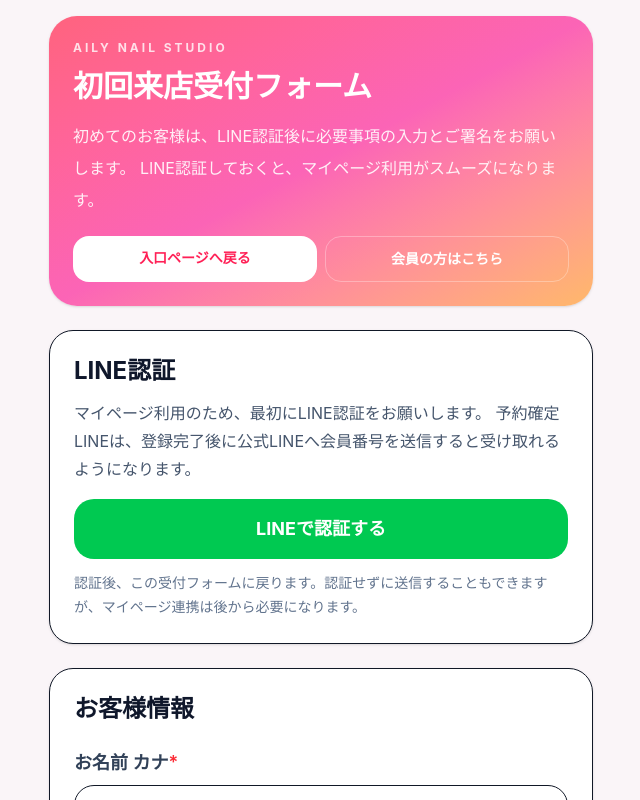
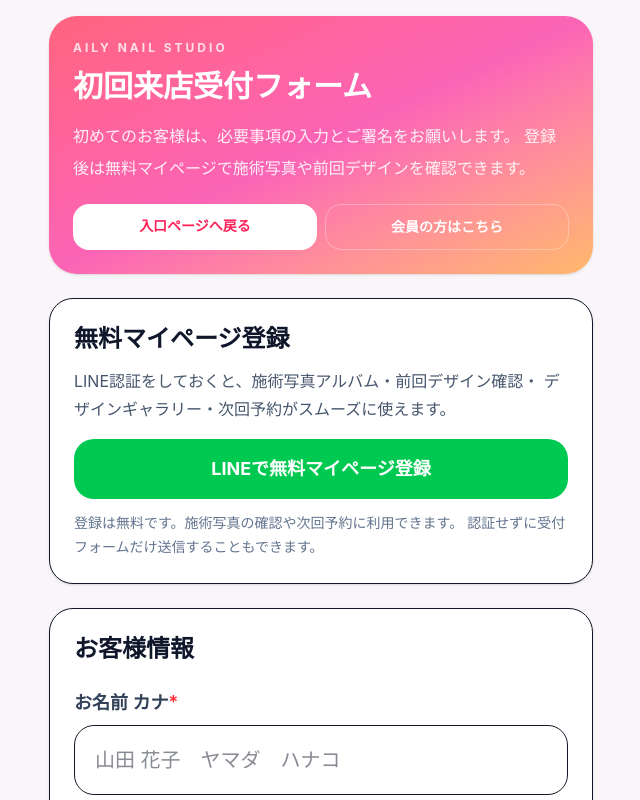
Before and after one commit to madeo2222-coder/Aily-nail-kartte, a Next.js app: page /customer-intake in a window 1280 px wide. Shown: the top 800 px of the page, without its empty margins (319-959 px from the left). Built offline with nearby package versions, Linux system fonts and the light colour scheme; no server answers.

Commit message:
初回登録完了画面のマイページ訴求を改善

```diff
--- a/app/customer-intake/page.tsx
+++ b/app/customer-intake/page.tsx
@@ -220,9 +220,13 @@
 
     try {
       await navigator.clipboard.writeText(completedCustomerId);
-      setCopyMessage("会員番号をコピーしました。公式LINEを開いて貼り付けて送信してください。");
+      setCopyMessage(
+        "会員番号をコピーしました。公式LINEを開いて貼り付けて送信してください。"
+      );
     } catch {
-      setCopyMessage("コピーできない場合は、会員番号を長押ししてコピーしてください。");
+      setCopyMessage(
+        "コピーできない場合は、会員番号を長押ししてコピーしてください。"
+      );
     }
   }
 
@@ -314,7 +318,7 @@
       setCompletedCustomerId(customer.id);
       setCompletedCustomerName(name.trim());
       setMessage(
-        "送信が完了しました。予約確定LINEを受け取るため、会員番号をコピーして公式LINEに送信してください。"
+        "送信が完了しました。無料マイページで施術写真や前回デザインを確認できます。"
       );
 
       setName("");
@@ -352,8 +356,8 @@
           </p>
           <h1 className="mt-3 text-3xl font-bold">初回来店受付フォーム</h1>
           <p className="mt-4 text-base leading-8 text-white/90">
-            初めてのお客様は、LINE認証後に必要事項の入力とご署名をお願いします。
-            LINE認証しておくと、マイページ利用がスムーズになります。
+            初めてのお客様は、必要事項の入力とご署名をお願いします。
+            登録後は無料マイページで施術写真や前回デザインを確認できます。
           </p>
 
           <div className="mt-5 grid grid-cols-1 gap-2 sm:grid-cols-2">
@@ -373,10 +377,10 @@
         </section>
 
         <section className="rounded-[24px] border bg-white p-6 shadow-sm">
-          <h2 className="text-2xl font-bold text-slate-900">LINE認証</h2>
+          <h2 className="text-2xl font-bold text-slate-900">無料マイページ登録</h2>
           <p className="mt-3 text-base leading-7 text-slate-600">
-            マイページ利用のため、最初にLINE認証をお願いします。
-            予約確定LINEは、登録完了後に公式LINEへ会員番号を送信すると受け取れるようになります。
+            LINE認証をしておくと、施術写真アルバム・前回デザイン確認・
+            デザインギャラリー・次回予約がスムーズに使えます。
           </p>
 
           {lineLoading ? (
@@ -394,7 +398,7 @@
             <div className="mt-4 rounded-[20px] border border-green-200 bg-green-50 px-5 py-4 text-base font-bold text-green-700">
               LINE認証済みです：{pendingLineName} さん
               <div className="mt-2 text-sm font-medium leading-6">
-                このまま受付フォームを送信すると、LINEログインと顧客情報を紐付けます。
+                このまま受付フォームを送信すると、無料マイページと顧客情報を紐付けます。
               </div>
             </div>
           ) : (
@@ -403,10 +407,11 @@
                 href="/api/line-login/session?mode=start&next=/customer-intake"
                 className="block w-full rounded-[20px] bg-green-500 px-5 py-4 text-center text-lg font-bold text-white"
               >
-                LINEで認証する
+                LINEで無料マイページ登録
               </a>
               <p className="text-sm leading-6 text-slate-500">
-                認証後、この受付フォームに戻ります。認証せずに送信することもできますが、マイページ連携は後から必要になります。
+                登録は無料です。施術写真の確認や次回予約に利用できます。
+                認証せずに受付フォームだけ送信することもできます。
               </p>
             </div>
           )}
@@ -415,16 +420,32 @@
         {completedCustomerId ? (
           <section className="rounded-[24px] border border-green-200 bg-green-50 p-6 shadow-sm">
             <h2 className="text-2xl font-bold text-green-800">
-              登録が完了しました
+              🌸 マイページ登録ありがとうございます
             </h2>
 
             <p className="mt-3 text-base leading-7 text-green-700">
               {completedCustomerName ? `${completedCustomerName} 様、` : ""}
-              予約確定LINEを受け取るため、会員番号をコピーして公式LINEに送信してください。
+              無料マイページで、施術写真や前回デザインをいつでも確認できます。
             </p>
 
+            <div className="mt-5 rounded-[22px] bg-white p-5 shadow-sm">
+              <div className="text-base font-black text-slate-900">
+                マイページでできること
+              </div>
+
+              <div className="mt-4 space-y-3 text-sm leading-6 text-slate-700">
+                <div>✅ 施術写真を自分専用アルバムで見返せます</div>
+                <div>✅ 前回・前々回のネイルデザインを確認できます</div>
+                <div>✅ デザインギャラリーからお気に入りを探せます</div>
+                <div>✅ 気に入ったデザインから次回予約できます</div>
+                <div>✅ 予約確認・前日リマインドLINEを受け取れます</div>
+              </div>
+            </div>
+
             <div className="mt-5 rounded-[20px] bg-white p-5">
-              <div className="text-sm font-bold text-slate-500">会員番号</div>
+              <div className="text-sm font-bold text-slate-500">
+                LINE通知連携用の会員番号
+              </div>
               <div className="mt-2 break-all text-lg font-black text-slate-900">
                 {completedCustomerId}
               </div>
@@ -452,7 +473,8 @@
             </a>
 
             <div className="mt-4 rounded-[18px] bg-white px-4 py-3 text-sm leading-6 text-green-800">
-              LINEが開いたら、コピーした会員番号をトークに貼り付けて送信してください。
+              予約確認や前日リマインドLINEを受け取る方は、コピーした会員番号を
+              Aily公式LINEのトークに貼り付けて送信してください。
               送信後、LINE通知連携完了メッセージが届きます。
             </div>
 
```
